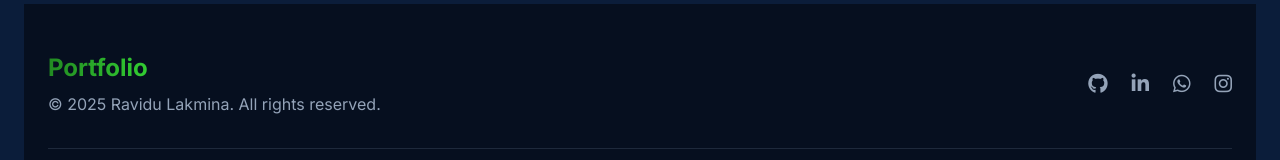
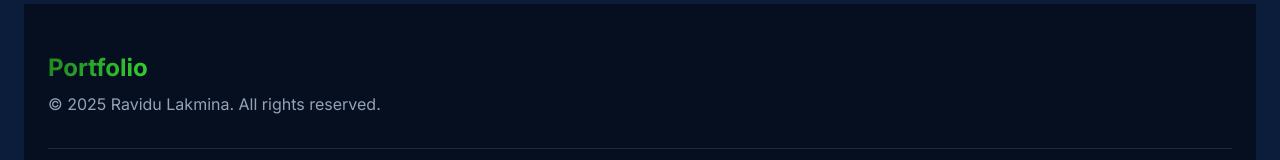
Before and after one commit to ravidulakmina2003-spec/HS25510037_ravidu_lakmina_jayasingha, a plain HTML site: page index.html in a window 1280 px wide. Shown: the part 3874-4034 px from the top of the page. Drawn offline with nearby package versions, Linux system fonts and the light colour scheme.

Commit message:
remove footer icons

```diff
--- a/index.html
+++ b/index.html
@@ -495,20 +495,7 @@ I aim to apply my knowledge to real-world challenges and contribute to innovativ
                     <p class="text-slate-400 mt-2">© 2025 Ravidu Lakmina. All rights reserved.</p>
                 </div>
 
-                <div class="flex space-x-6">
-                    <a href="#" class="text-slate-400 hover:text-primary transition">
-                        <i class="fab fa-github text-xl"></i>
-                    </a>
-                    <a href="#" class="text-slate-400 hover:text-blue-600 transition">
-                        <i class="fab fa-linkedin-in text-xl"></i>
-                    </a>
-                    <a href="#" class="text-slate-400 hover:text-blue-400 transition">
-                        <i class="fab fa-whatsapp text-xl"></i>
-                    </a>
-                    <a href="https://www.instagram.com/ravidu_lakmina?igsh=MWI2cngxZDU4bjN0Zg%3D%3D&utm_source=qr" class="text-slate-400 hover:text-pink-600 transition">
-                        <i class="fab fa-instagram text-xl"></i>
-                    </a>
-                </div>
+
             </div>
 
             <div class="border-t border-slate-800 mt-8 pt-8 text-center text-slate-500">
```
